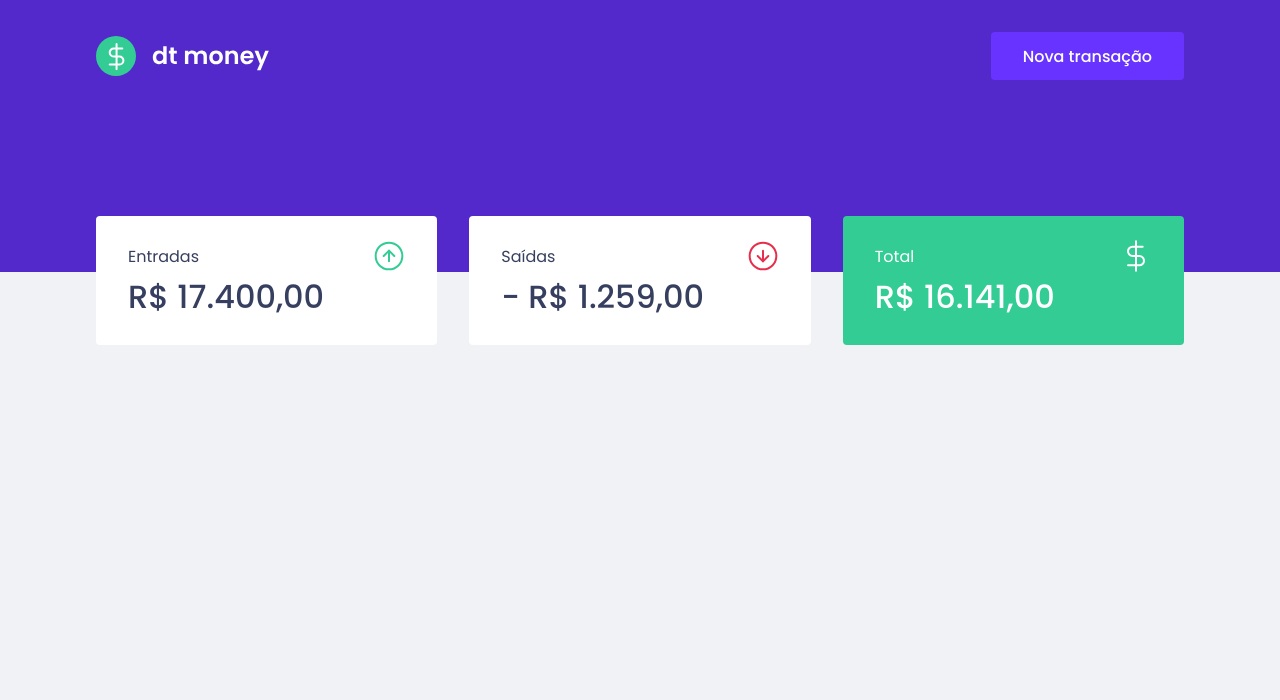
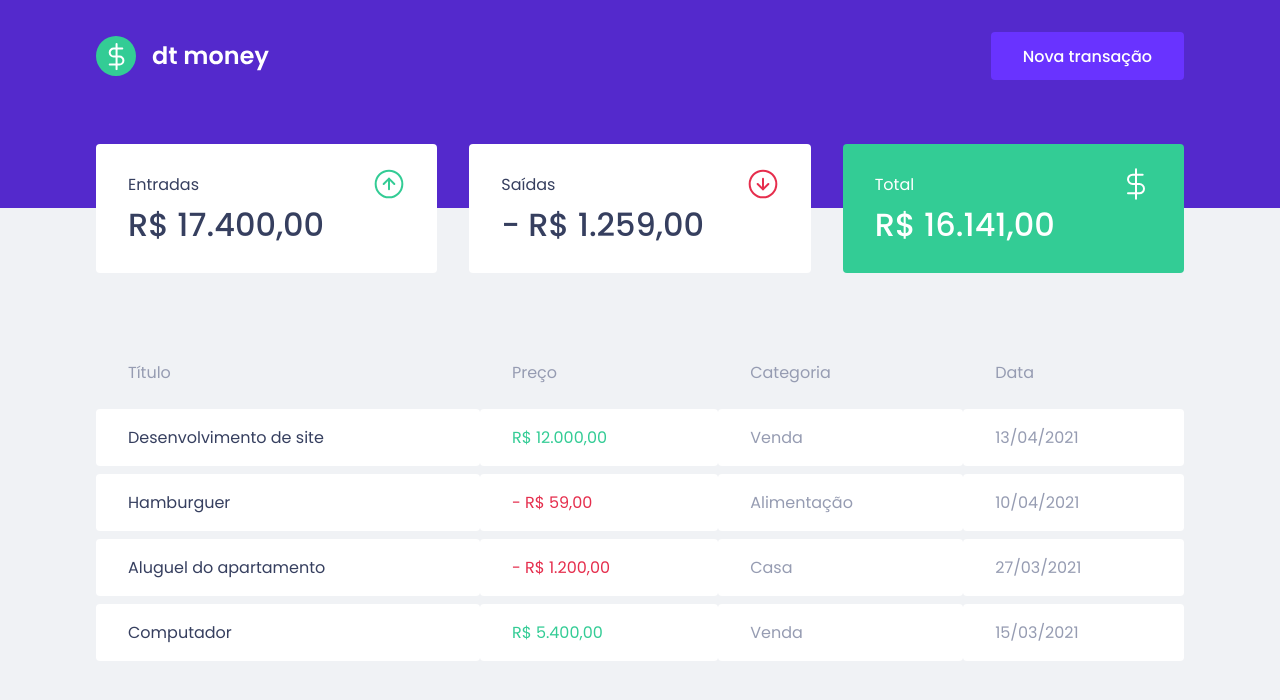
Before and after one commit to gutemberg-jhonata/dtmoney, a React (Create React App) app: page / in a window 1280 px wide. Shown: the top 700 px of the page. Built offline with nearby package versions, Linux system fonts and the light colour scheme.

Commit message:
Create TransactionTable Component

```diff
--- a/src/components/Dashboard/index.tsx
+++ b/src/components/Dashboard/index.tsx
@@ -1,10 +1,12 @@
 import { Summary } from "../Summary";
+import { TransactionsTable } from "../TransactionsTable";
 import { Container } from "./styles";
 
 export function Dashboard() {
   return (
     <Container>
       <Summary />
+      <TransactionsTable />
     </Container>
   )
 }
--- a/src/components/Header/styles.ts
+++ b/src/components/Header/styles.ts
@@ -7,7 +7,7 @@
 export const Content = styled.div`
   max-width: 1120px;
   margin: 0 auto;
-  padding: 2rem 1rem 12rem;
+  padding: 2rem 1rem 8rem;
 
   display: flex;
   align-items: center;
--- a/src/components/Summary/styles.ts
+++ b/src/components/Summary/styles.ts
@@ -4,7 +4,7 @@
   display: grid;
   grid-template-columns: repeat(3, 1fr);
   gap: 2rem;
-  margin-top: -6rem;
+  margin-top: -6.5rem;
 
   div {
     background: var(--shape);
--- /dev/null
+++ b/src/components/TransactionsTable/index.tsx
@@ -0,0 +1,45 @@
+import { Container } from "./styles";
+
+export function TransactionsTable() {
+  return (
+    <Container>
+      <table>
+        <thead>
+          <tr>
+            <th>Título</th>
+            <th>Preço</th>
+            <th>Categoria</th>
+            <th>Data</th>
+          </tr>
+        </thead>
+
+        <tbody>
+          <tr>
+            <td>Desenvolvimento de site</td>
+            <td className="deposit">R$ 12.000,00</td>
+            <td>Venda</td>
+            <td>13/04/2021</td>
+          </tr>
+          <tr>
+            <td>Hamburguer</td>
+            <td className="withdraw">- R$ 59,00</td>
+            <td>Alimentação</td>
+            <td>10/04/2021</td>
+          </tr>
+          <tr>
+            <td>Aluguel do apartamento</td>
+            <td className="withdraw">- R$ 1.200,00</td>
+            <td>Casa</td>
+            <td>27/03/2021</td>
+          </tr>
+          <tr>
+            <td>Computador</td>
+            <td className="deposit">R$ 5.400,00</td>
+            <td>Venda</td>
+            <td>15/03/2021</td>
+          </tr>
+        </tbody>
+      </table>
+    </Container>
+  )
+}
--- /dev/null
+++ b/src/components/TransactionsTable/styles.ts
@@ -0,0 +1,38 @@
+import styled from "styled-components";
+
+export const Container = styled.div`
+  margin-top: 4rem;
+
+  table {
+    width: 100%;
+    border-spacing: 0 0.5rem;
+
+    th {
+      color: var(--text-body);
+      font-weight: 400;
+      padding: 1rem 2rem;
+      text-align: left;
+      line-height: 1.5rem;
+    }
+
+    td {
+      background: var(--shape);
+      padding: 1rem 2rem;
+      border: 0;
+      color: var(--text-body);
+      border-radius: 0.25rem;
+
+      &:first-child {
+        color: var(--text-title);
+      }
+
+      &.deposit {
+        color: var(--green);
+      }
+
+      &.withdraw {
+        color: var(--red);
+      }
+    }
+  }
+`
```
